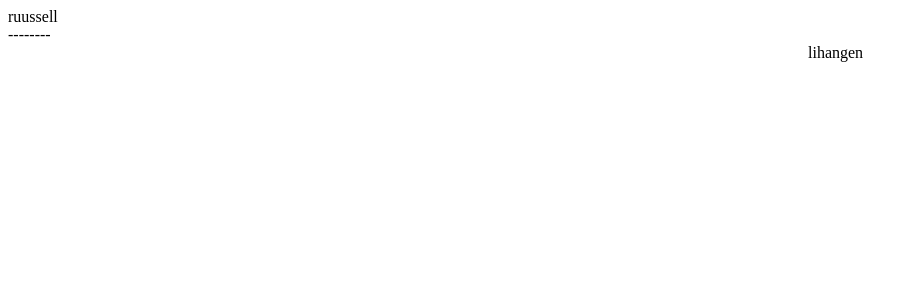
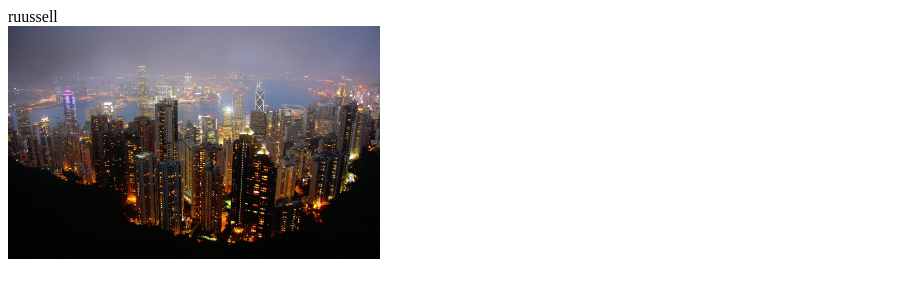
Before and after one commit to sbuteryd/udacity_note, a plain HTML site: page test.html in a window 1280 px wide. Shown: the whole page, without its empty margins (0-918 px from the left). Drawn offline with Linux system fonts and the light colour scheme.

```diff
--- a/app.css
+++ b/app.css
@@ -14,6 +14,9 @@
     /*}*/
 /*}*/
 
-.test {
-    margin-left: 800px;
+
+
+body img {
+    width: 372px;
+    max-width:100% ;
 }
--- a/test.html
+++ b/test.html
@@ -8,7 +8,6 @@
 <body>
 <!--<img src="image/test.jpg" alt="">-->
 <div>ruussell</div>
-<div>--------</div>
-<div class="test">lihangen</div>
+<img src="image/HK-008-1440-a.jpg" alt="">
 </body>
 </html>
```
Also changed, not shown: app.js (added), image/HK-008-1440-a.jpg (added), 3 other files.
